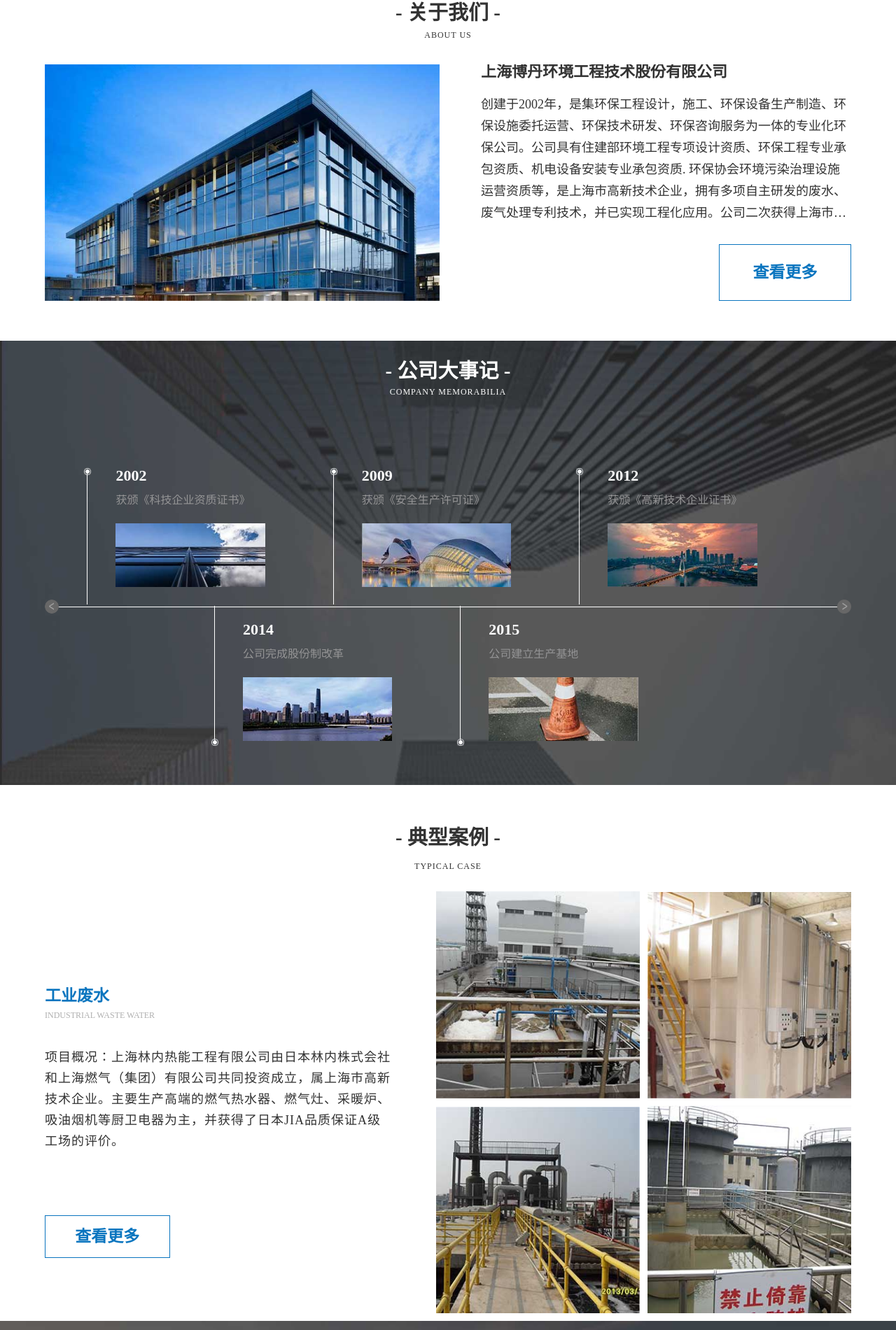
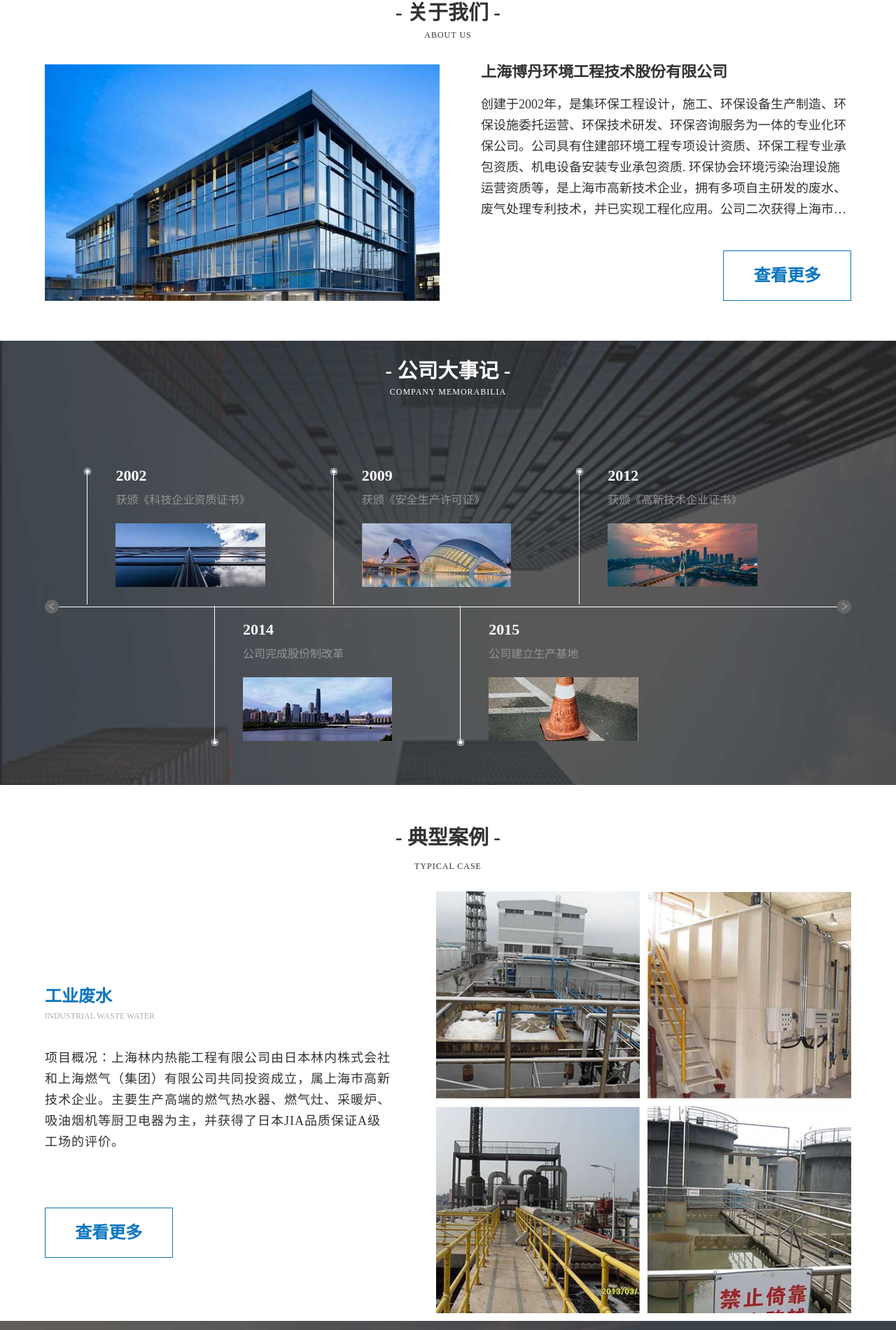
Before and after one commit to guoshaoa/guoshaoa.github.io, a plain HTML site: page index.html in a window 1280 px wide. Shown: the part 659-2560 px from the top of the page at 70% size. Drawn offline with Linux system fonts and the light colour scheme.

Commit message:
Update main.css

```diff
--- a/css/main.css
+++ b/css/main.css
@@ -82,7 +82,7 @@ a {
 .header-l span {
 	width: 87.2%;
 	display: block;
-	line-height: 0.31rem;
+	line-height: 0.3rem;
 	font-size: 0.18rem;
 	letter-spacing: 2px;
 	text-align: center;
@@ -236,7 +236,7 @@ a {
 }
 
 .main-aboutUs-m-r p {
-	line-height: 0.31rem;
+	line-height: 0.3rem;
 	font-size: 0.18rem;
 	color: #333;
 	overflow: hidden;
@@ -248,9 +248,9 @@ a {
 .main-aboutUs-m-r button {
 	color: #0a75bf;
 	background: #fff;
-	font-size: 0.23rem;
+	font-size: 0.24rem;
 	border: 1px solid #0a75bf;
-	padding: 5.35% 9%;
+	padding: 0.23rem 8%;
 	position: absolute;
 	right: 0;
 	bottom: 0;
@@ -405,10 +405,9 @@ a {
 }
 
 .main-modelCase-m-l h3 {
-	font-size: 0.23rem;
 	margin-top: 138px;
 	margin-bottom: 0.1rem;
-	font-size: 0.23rem;
+	font-size: 0.24rem;
 	color: #0a75bf;
 }
 
@@ -434,9 +433,9 @@ a {
 .main-modelCase-m-l button {
 	color: #0a75bf;
 	background: #fff;
-	font-size: 0.23rem;
+	font-size: 0.24rem;
 	border: 1px solid #0a75bf;
-	padding: 3.6% 8.56%;
+	padding: 0.23rem 8.56%;
 	position: absolute;
 	bottom: 90px;
 	font-weight: bolder;
```
